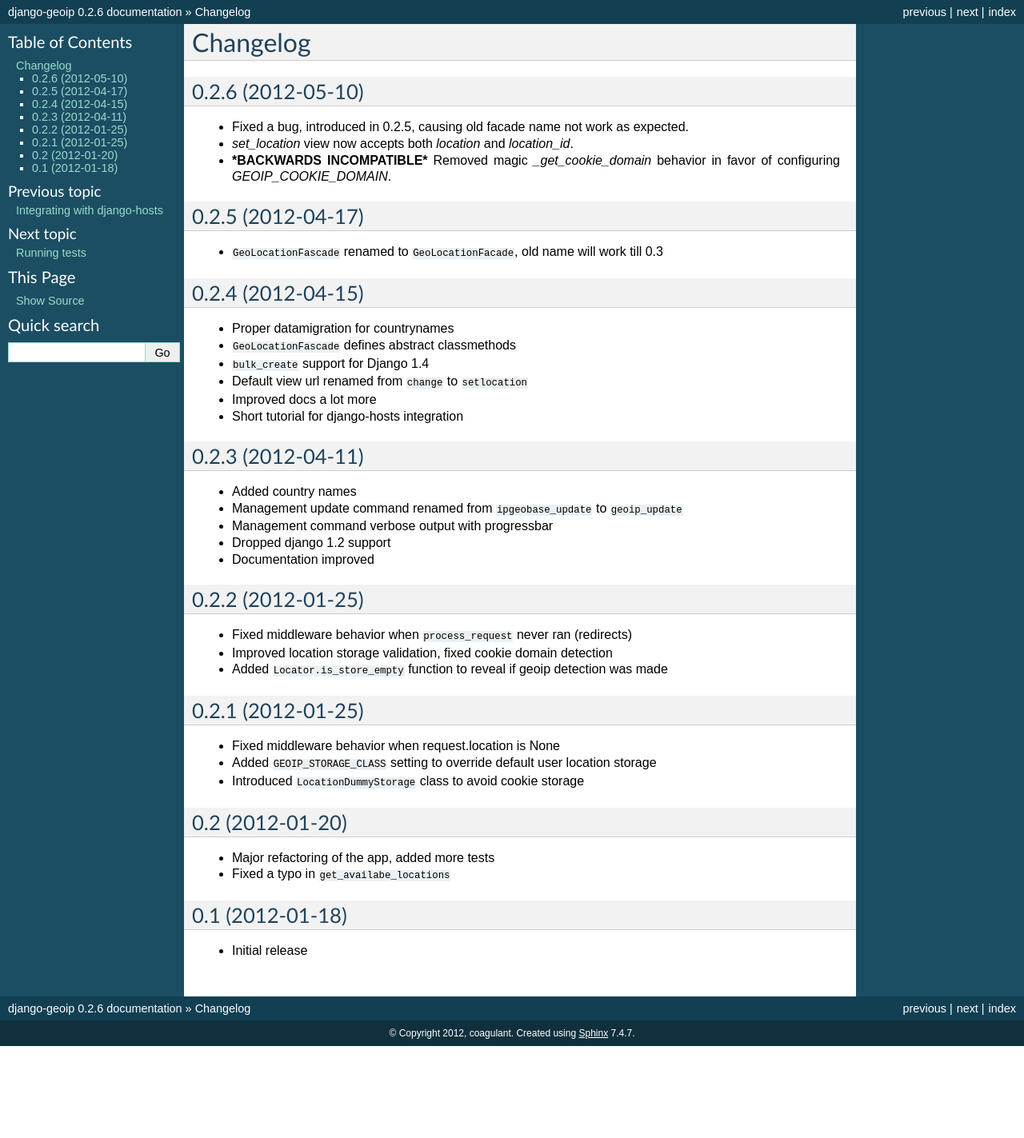
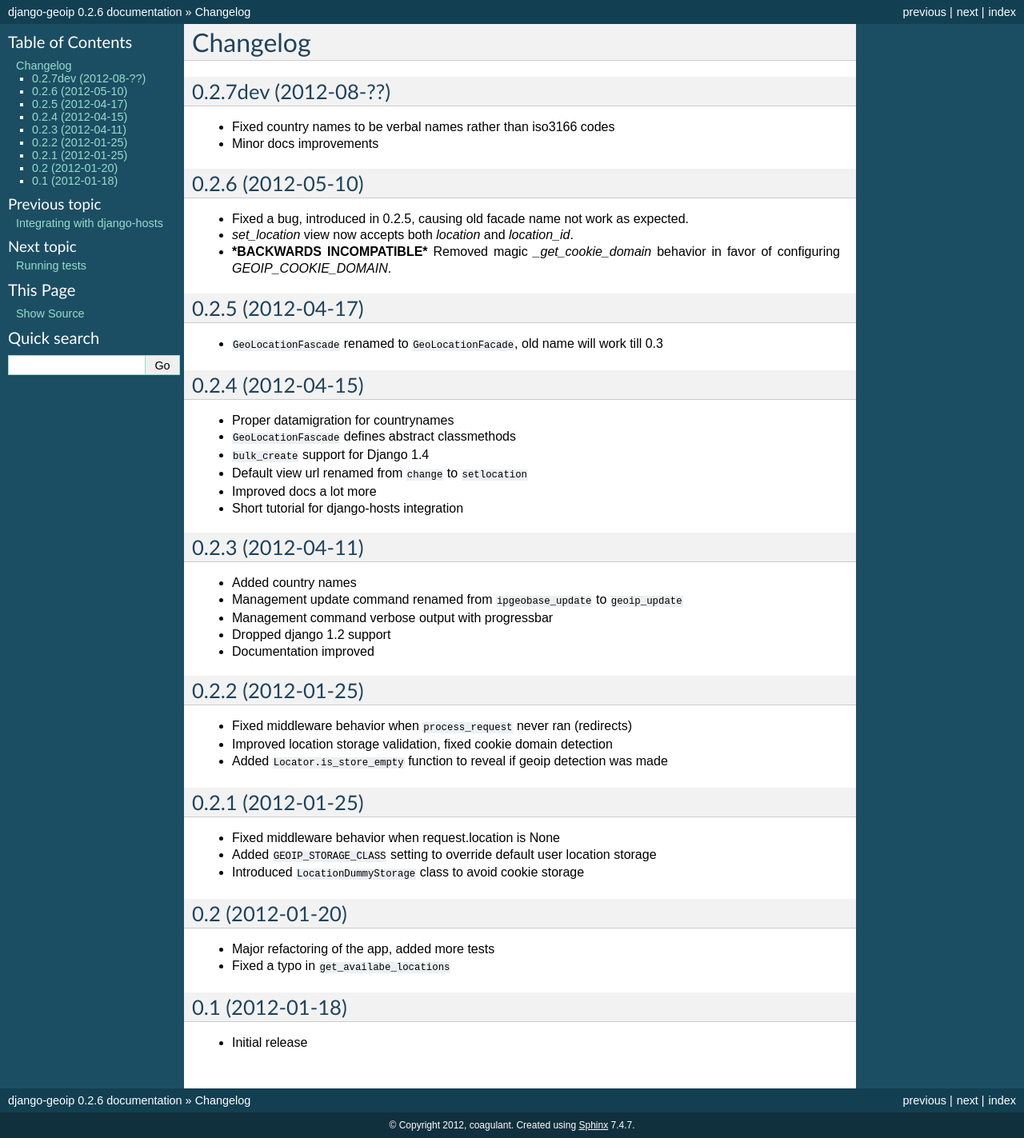
Before and after one commit to futurecolors/django-geoip, a Sphinx documentation site: the page built from docs/changelog.rst, in a window 1280 px wide. Shown: the whole page at 80% size. Built offline with Sphinx 7.4.7, drawn with Linux system fonts in a browser that asks for light colours; before the commit the page ends 1308 px from its top, so only the background shows below that.

Commit message:
Docs improvements, changelog for current version, beta status

```diff
--- a/docs/changelog.rst
+++ b/docs/changelog.rst
@@ -1,5 +1,11 @@
 Changelog
 =========
+
+0.2.7dev (2012-08-??)
+---------------------
+* Fixed country names to be verbal names rather than iso3166 codes
+* Minor docs improvements
+
 
 0.2.6 (2012-05-10)
 ------------------
--- a/docs/update.rst
+++ b/docs/update.rst
@@ -13,7 +13,7 @@ To update your database with fresh entries
 
 
 .. warning::
-    This is irreversible opration, do not use on production!
+    This is irreversible operation, do not use on production!
 
     If you wish to clear all geodata prior the sync
     (deletes all Cities, Regions, Countries and IpRanges)::
--- a/setup.py
+++ b/setup.py
@@ -14,7 +14,7 @@ tests_require = [
 
 setup(
     name='django-geoip',
-    version='0.2.6',
+    version='0.2.7dev',
     author='Ilya Baryshev',
     author_email='baryshev@gmail.com',
     packages=find_packages(exclude=("tests")),
@@ -30,7 +30,7 @@ setup(
     test_suite = "runtests.runtests",
     extras_require={'test': tests_require},
     classifiers = [
-        'Development Status :: 3 - Alpha',
+        'Development Status :: 4 - Beta',
         'Framework :: Django',
         'Intended Audience :: Developers',
         'License :: OSI Approved :: MIT License',
```
